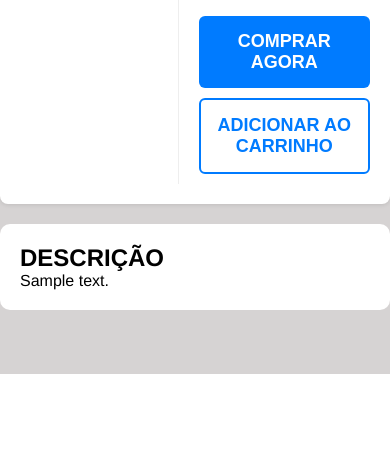
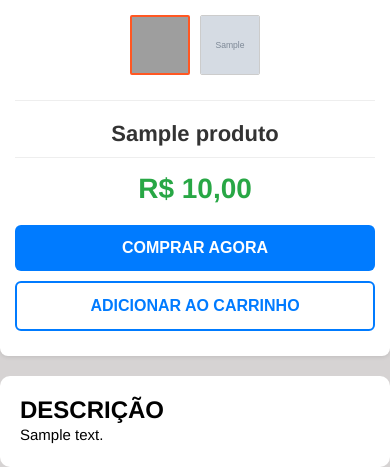
Before and after one commit to Eduardo-4090/FAKE-E-commerce, a Django app: a page that uses home/templates/produto.html in a window 390 px wide. Shown: the part 470-937 px from the top of the page. Before the commit the page ends 844 px from the top, so only its background shows below. Run offline with Django 5.2, Linux system fonts and the light colour scheme; tables that the repository leaves empty hold one stand-in row (values such as "Sample post"); grey boxes marked "Sample" are stand-in pictures; grey boxes are pictures that could not be loaded.

Commit message:
correção e opdate

```diff
--- a/contas/views.py
+++ b/contas/views.py
@@ -5,7 +5,7 @@ from django.contrib import messages
 
 def login_view(request):
     if request.method == "POST":
-        username = request.POST.get('username')
+        username = request.POST.get('username').lower()
         password = request.POST.get('password')
 
         if not username or not password:
@@ -26,7 +26,7 @@ def login_view(request):
 
 def sign_up(request):
     if request.method =="POST":
-        nome = request.POST.get('username')
+        nome = request.POST.get('username').lower()
         email = request.POST.get('email')
         senha = request.POST.get('password')
 
--- a/home/static/home_css/produto.css
+++ b/home/static/home_css/produto.css
@@ -57,18 +57,9 @@ header {
     margin: auto;
     width: 100%;
 }
-
-header input {
-    width: 45%;
-    max-width: 500px;
-    height: 35px;
-    padding-left: 10px;
-    font-size: 15px;
-    border-radius: 5px;
-    border: none;
-    outline: none;
+header span {
+    color: orange;
 }
-
 main {
     width: 100%;
     height: 100%;
@@ -223,3 +214,83 @@ main {
 .info-descrition{
     width: 80%;
 }
+@media (max-width: 768px) {
+
+    header h1 {
+        font-size: 22px;
+        text-align: center;
+    }
+    /* CONTAINER PRINCIPAL */
+    .conteine-produto {
+        flex-direction: column;
+        padding: 15px;
+    }
+
+    /* IMAGENS */
+    .imgs {
+        width: 100%;
+        flex: none;
+        padding-right: 0;
+        margin-bottom: 20px;
+    }
+
+    .img-principal {
+        width: 100%;
+        aspect-ratio: 1 / 1;
+    }
+
+    .conteine-img {
+        justify-content: center;
+        gap: 10px;
+    }
+
+    .mini-img {
+        width: 60px;
+        height: 60px;
+    }
+
+    /* INFO DO PRODUTO */
+    .info-produto {
+        width: 100%;
+        flex: none;
+        padding-left: 0;
+        border-left: none;
+        border-top: 1px solid #eee;
+        padding-top: 20px;
+    }
+
+    /* TÍTULO */
+    .titulo {
+        height: auto;
+        margin-bottom: 15px;
+    }
+
+    .titulo h2 {
+        font-size: 22px;
+        text-align: center;
+    }
+
+    /* PREÇO */
+    .preco-produto {
+        text-align: center;
+        margin-bottom: 20px;
+    }
+
+    .preco-produto .preco {
+        font-size: 28px;
+    }
+
+    /* BOTÕES */
+    .acao-compra button {
+        font-size: 16px;
+        padding: 14px;
+    }
+    .info-descrition {
+        width: 100%;
+    }
+
+    .info-descrition p {
+        font-size: 15px;
+        line-height: 1.5;
+    }
+}
--- a/home/templates/produto.html
+++ b/home/templates/produto.html
@@ -10,8 +10,7 @@
 <body>
     <div class="topo">
         <header>
-            <h1>FAKE E-commerce</h1>
-            <input type="text" placeholder="BUSCAR">
+            <h1><span>FAKE E-comm</span>erce</h1>
             <a href="{% url 'carrinho'%}" >🛒</a>
         </header>
     </div>
```
Also changed, not shown: core/settings.py (+7 -6 lines), home/static/home_css/carrinho.css (+89 -37 lines), home/static/home_css/home.css (+88 -3 lines).
